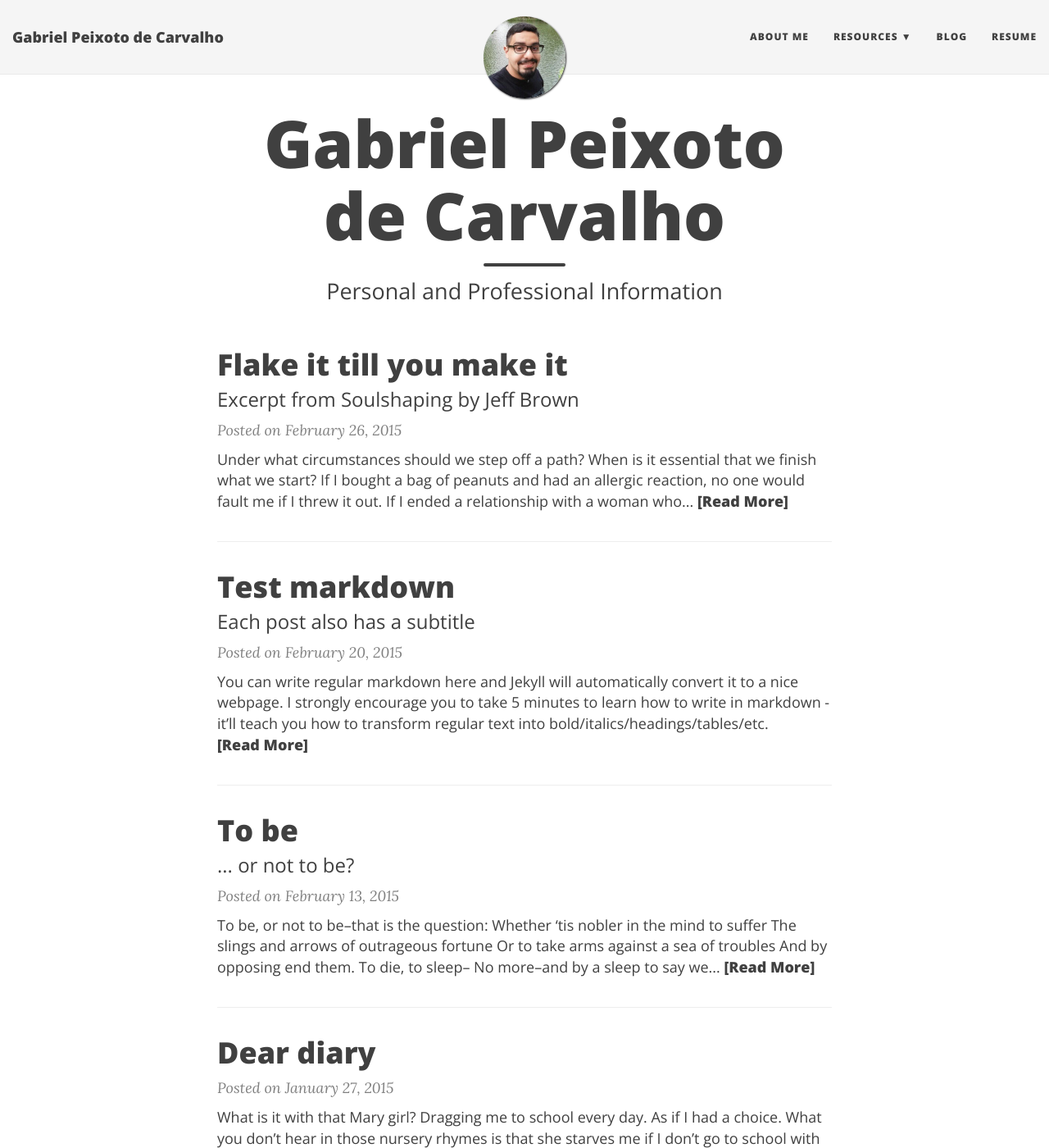
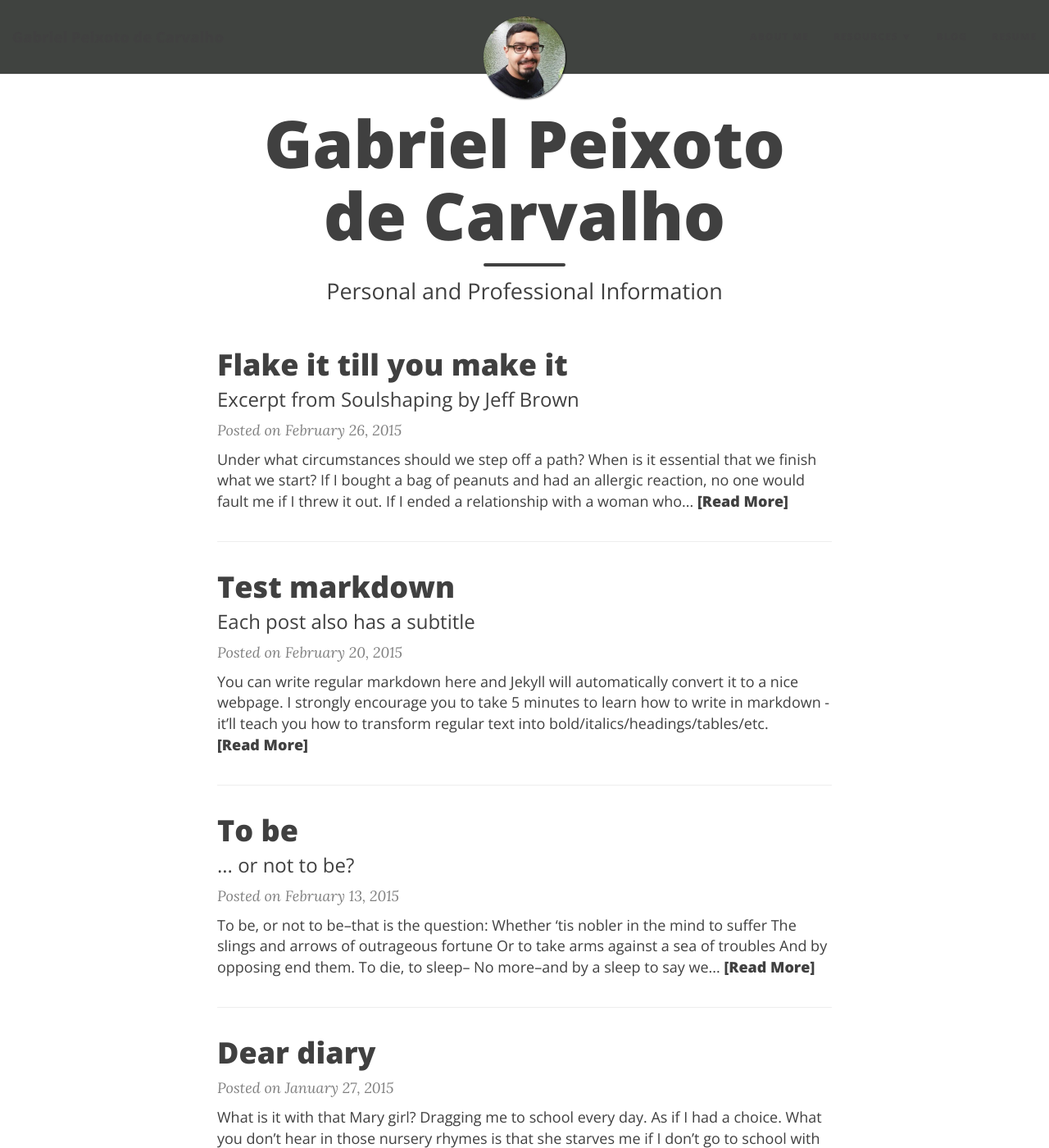
Before and after one commit to gaburiero/gaburiero.github.io, a Jekyll site: the page built from index.html, in a window 1280 px wide and 1400 px high. Shown: the whole window at 82% size. Built offline with Jekyll 4.4.1, drawn with Linux system fonts in a browser that asks for light colours; nearby versions of some CDN libraries; the list of posts is cut into pages by our own code.

Commit message:
change navbar colors

```diff
--- a/css/main.css
+++ b/css/main.css
@@ -96,8 +96,9 @@ img {
 
 /* --- Navbar --- */
 
+/* top navbar*/
 .navbar-custom {
-  background: #F5F5F5;
+  background: #404340; /*#F5F5F5;*/
   border-bottom: 1px solid #EAEAEA;
   font-family: 'Open Sans', 'Helvetica Neue', Helvetica, Arial, sans-serif;
 }
```
